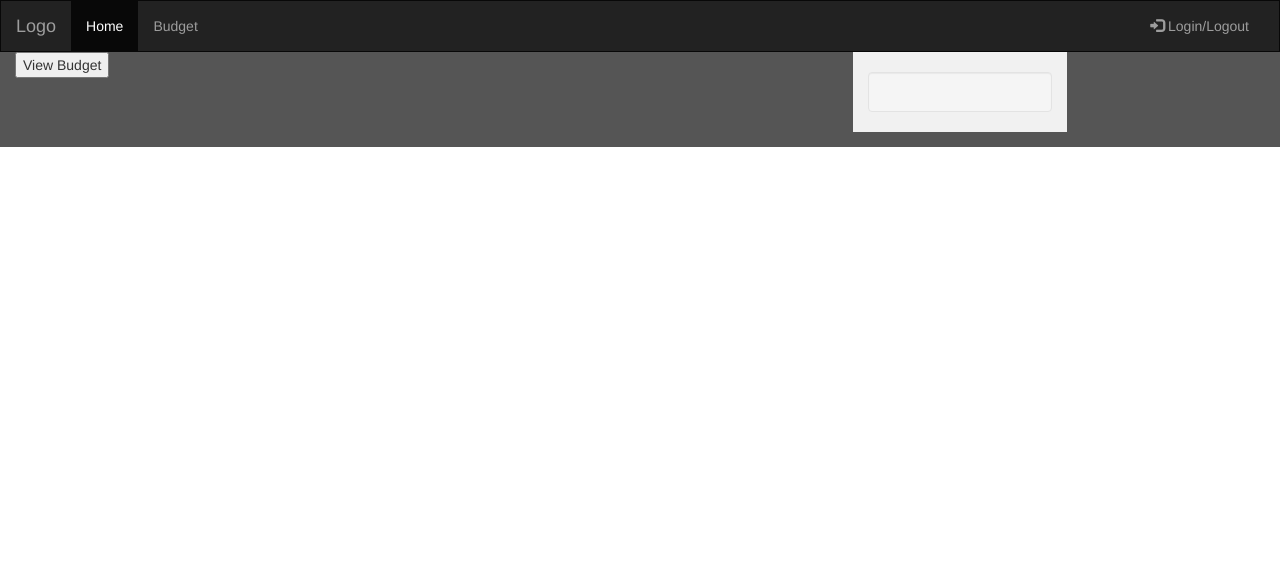
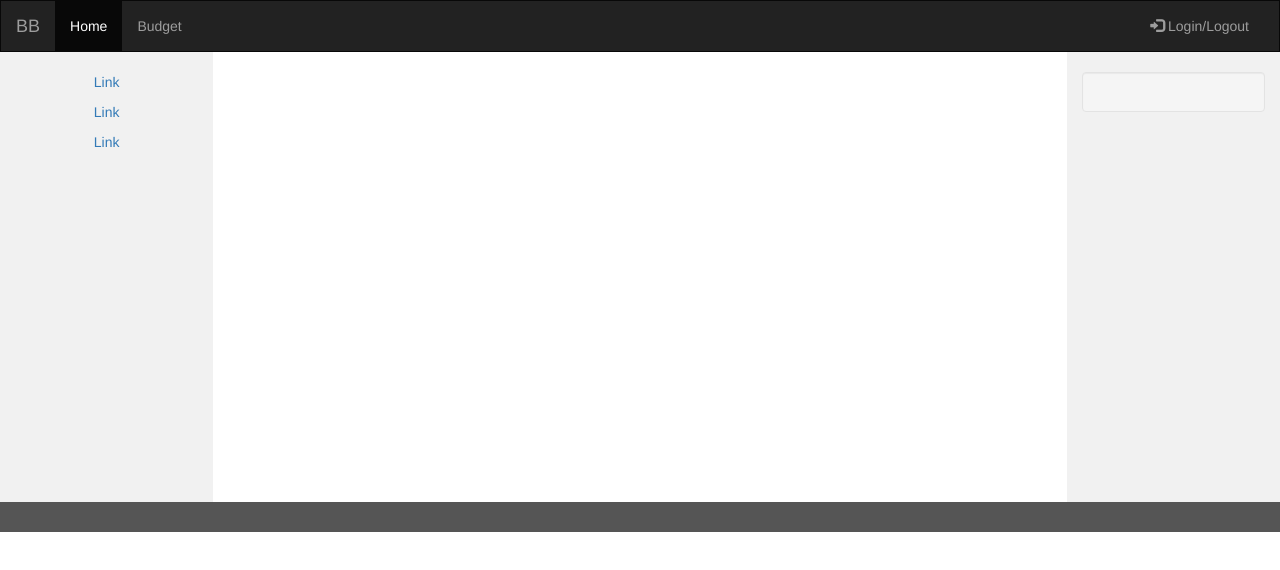
Before and after one commit to evlrhawk/cs313-node, a website: page public/budget.html in a window 1280 px wide. Drawn offline with nearby package versions, Linux system fonts and the light colour scheme.

Commit message:
placing js stuff

```diff
--- a/public/budget-client.js
+++ b/public/budget-client.js
@@ -15,12 +15,10 @@ function getUser() {
       if (this.readyState == 4 && this.status == 200) {
          var obj = JSON.parse(this.responseText);
 
-         var string1 = "";
-         // for(var i = 0; i < obj.Search.length; i++){
-         //    //filling in string eith html
-         // }
+         var string1 = "<h1>Welcome" + obj.name + "!</h1>";
+         string1 += "<br> <h2>May you find all your budgeting needs satisfied here!</h1>";
+
          console.log(string1);
-         string1 += obj.username + " " + obj.name;
          document.getElementById("main").innerHTML = string1;
          //console.log(obj);
        }
@@ -88,3 +86,5 @@ function createUser() {
 // function updateExpense(argument) {
 //    // body...
 // }
+
+document.getElementById("home").addEventListener("click", getUser);
--- a/public/budget.html
+++ b/public/budget.html
@@ -51,12 +51,12 @@
         <span class="icon-bar"></span>
         <span class="icon-bar"></span>
       </button>
-      <a class="navbar-brand" href="#">Logo</a>
+      <a class="navbar-brand" id="home">BB</a>
     </div>
     <div class="collapse navbar-collapse" id="myNavbar">
       <ul class="nav navbar-nav">
-        <li class="active"><a href="#">Home</a></li>
-        <li><a id="">Budget</a></li>
+        <li class="active"><a id="home">Home</a></li>
+        <li><a id="budget">Budget</a></li>
       </ul>
       <ul class="nav navbar-nav navbar-right">
         <li><a id=""><span class="glyphicon glyphicon-log-in"></span> Login/Logout</a></li>
@@ -65,16 +65,14 @@
   </div>
 </nav>
 
-<!-- <div class="container-fluid text-center">
+<div class="container-fluid text-center">
   <div class="row content">
     <div class="col-sm-2 sidenav">
       <p><a href="#">Link</a></p>
       <p><a href="#">Link</a></p>
       <p><a href="#">Link</a></p>
-    </div> -->
+    </div>
    <div id="main" class="col-sm-8 text-left">
-      <button id="viewBudget" onclick="getUser()">View Budget</button>
-      <!-- <input type="submit" name="submit" value="View Budget" onclick="getUser()"> -->
 
   </div>
     <div class="col-sm-2 sidenav">
```
